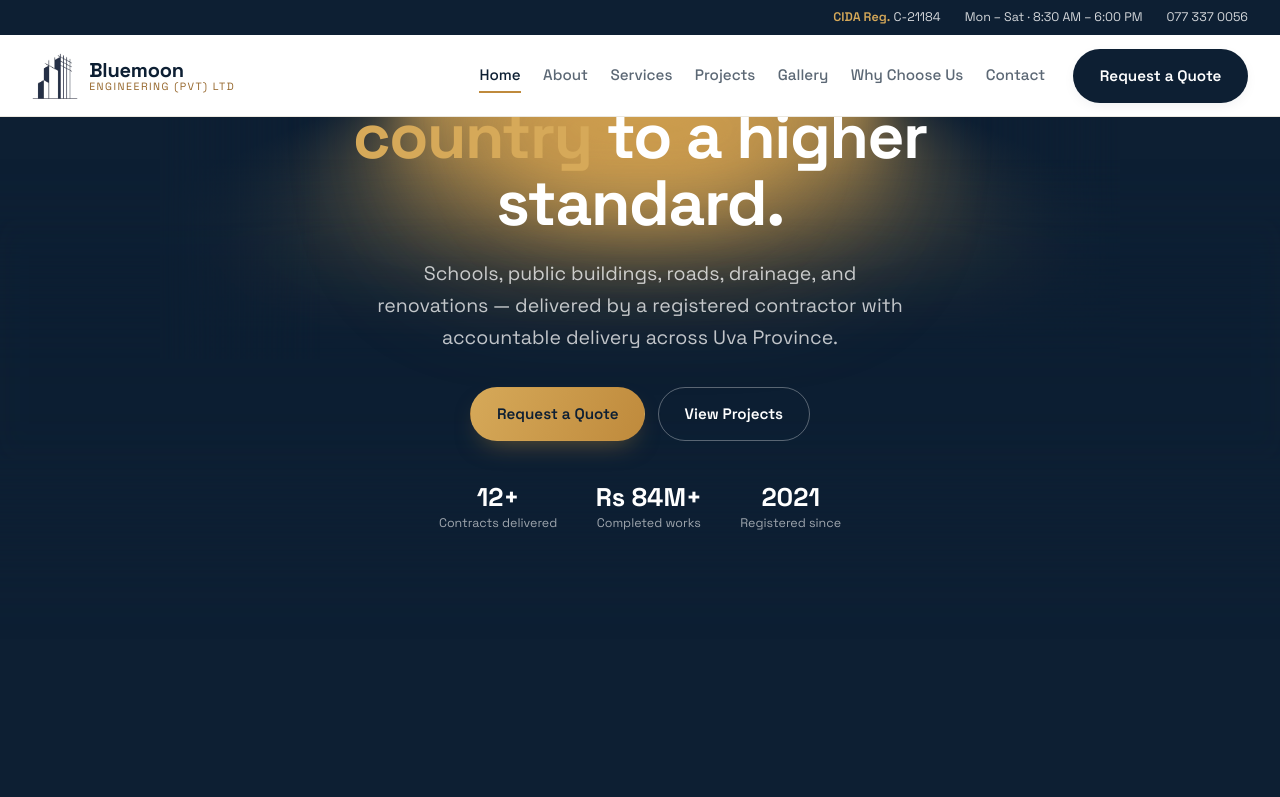
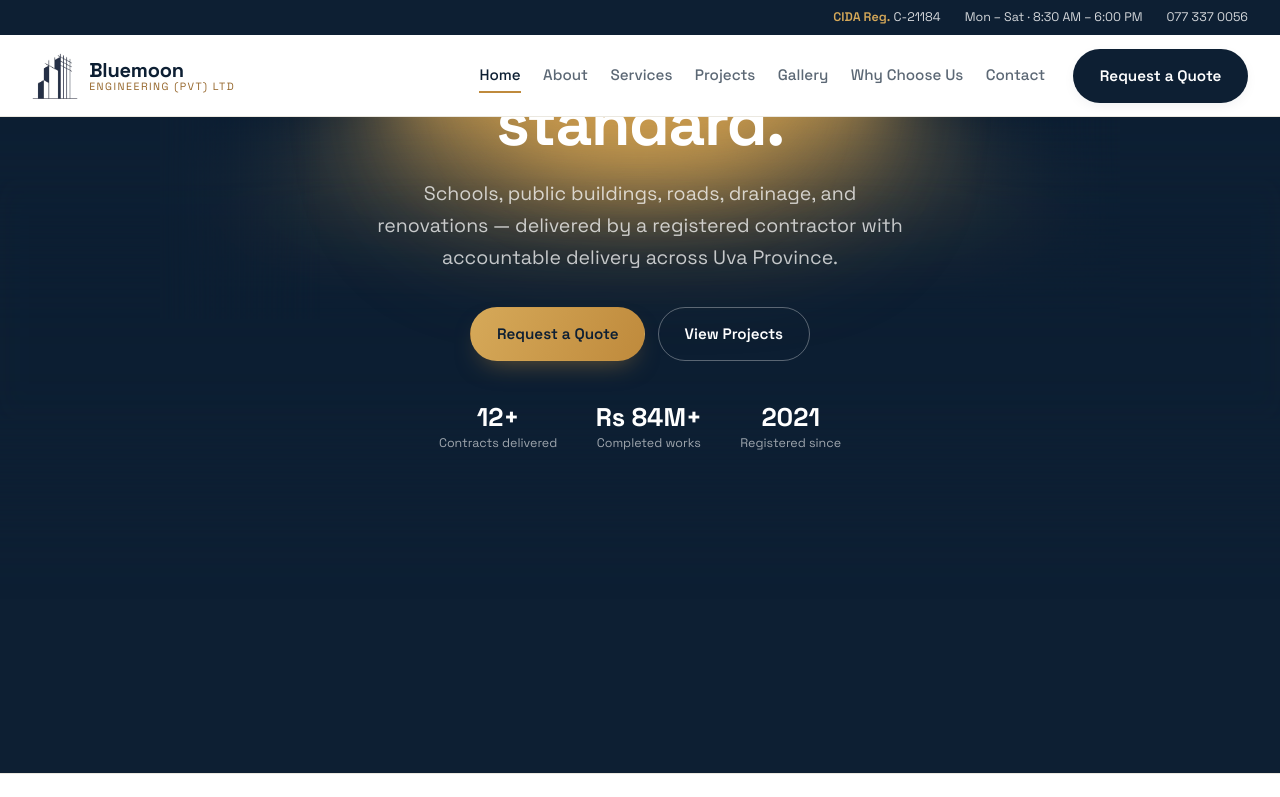
Before and after one commit to RizAhd/Bluemoon-Private-limited-Website, a Next.js app: page / in a window 1280 px wide. Shown: the top 797 px of the page. Built offline with nearby package versions, Linux system fonts and the light colour scheme.

Commit message:
fix: update minHeight in LampContainer for improved layout consistency

```diff
--- a/components/ui/lamp.tsx
+++ b/components/ui/lamp.tsx
@@ -23,7 +23,7 @@ export const LampContainer = ({
         "relative isolate z-0 flex w-full flex-col items-center justify-center overflow-hidden",
         className,
       )}
-      style={{ background: NAVY, minHeight: "min(92vh, 880px)" }}
+      style={{ background: NAVY, minHeight: "min(82vh, 760px)" }}
     >
       <div className="relative flex w-full flex-1 scale-y-125 items-center justify-center isolate z-0">
         {/* left beam */}
```
